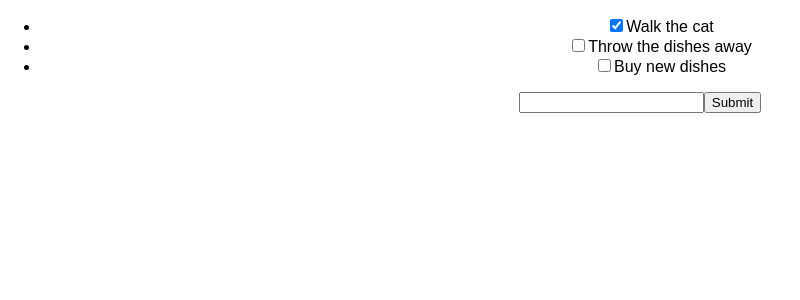
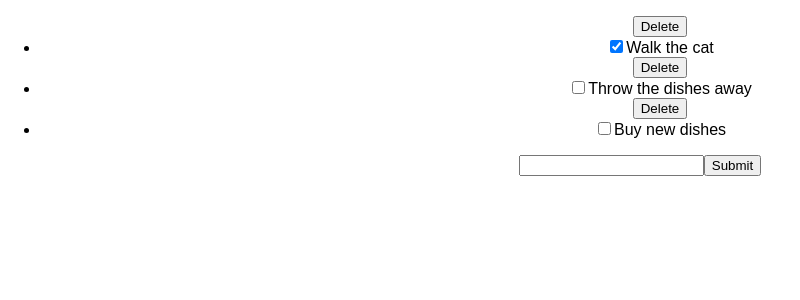
Before and after one commit to enigmatic-groot/intro-to-react, a React (Create React App) app in the folder react-to-do/: page / in a window 1280 px wide. Shown: the top 300 px of the page, without its empty margins (0-800 px from the left). Built offline with nearby package versions, Linux system fonts and the light colour scheme.

Commit message:
Assigment-8-ReactT0-D0-Delete---Events-

```diff
--- a/react-to-do/src/App.js
+++ b/react-to-do/src/App.js
@@ -10,40 +10,53 @@ class App extends Component {
       { description: 'Walk the cat', isCompleted: true },
       { description: 'Throw the dishes away', isCompleted: false },
       { description: 'Buy new dishes', isCompleted: false }
-      ],                 //Value(newTodo) from text input, Store the users input value in state
+          ],
           newTodoDescription: ''
         };
-  } /*We call setState and pass an object despite also having todo property. Merged.*/
-/*handleChange method*/
-  handleChange(e) { /*e.target is the target element, the text input*/
+          this.deleteTodo = this.deleteTodo.bind(this);
+      }
+
+      deleteTodo(description) {     //Codition: A copy of the the array at that index doesn't compare to property-description
+      const filteredTodos = this.state.todos.filter((todo, index) =>  todo.description !== description);
+        this.setState({
+
+          todos: filteredTodos
+        });
+      }
+
+      handleChange(e) {
         this.setState({ newTodoDescription: e.target.value })
       }
-  //handleSubmit method
+
       handleSubmit(e) {
-    if(!this.state.newTodoDescription) { return }
         e.preventDefault();
-   //Add new to-do item
-    const newTodo = { description: this.state.newTodoDescription, isCompleted: false };
-   //Anti mutate, spread synax(JS-spread...) to pass setState a new array, with new to-do object add to the end.
-    this.setState({ todos: [...this.state.todos, newTodo], newTodoDescription: '' });
+        if (!this.state.newTodoDescription) { return }
+        const newTodo = { description: this.state.newTodoDescription,
+    isCompleted: false};
+        this.setState({ todos: [...this.state.todos, newTodo],
+    newTodoDescription: '' });
       }
       toggleComplete(index) {
         const todos = this.state.todos.slice();
         const todo = todos[index];
-    todo.isCompleted = todo.isCompleted ? false : true;
+        todo.isCompleted = todo.isCompleted ? false: true;
         this.setState({ todos: todos });
       }
+
       render() {
         return (
           <div className="App">
             <ul>
               { this.state.todos.map( (todo, index) =>
-                                                                                                                  /*Anonymous function passing to-do->index->modify*/
-          <ToDo key={ index } description={ todo.description } isCompleted={ todo.isCompleted } toggleComplete={ () => this.toggleComplete(index) } />
+                <ToDo key={ index } description={ todo.description }
+                    isCompleted={ todo.isCompleted } toggleComplete={ () =>
+                    this.toggleComplete(index) } deleteToDo={this.deleteTodo} />
               )}
-        </ul>                  {/*handleSubmit method*/}
-      <form onSubmit ={ (e) => this.handleSubmit(e)}> {/*Add onChange event listener and arrow function that accepts e and calls this.handleChange, passig it the e  arguement.*/}
-        <input type="text" value={ this.state.newTodoDescription} onChange={ (e) => this.handleChange(e) } />
+            </ul>
+            <form onSubmit={ (e) => this.handleSubmit(e) }>
+              <input type="text" value={
+                this.state.newTodoDescription } onChange={ (e) =>
+                this.handleChange(e) } />
               <input type="submit" />
             </form>
           </div>
@@ -53,7 +66,4 @@ class App extends Component {
 
 
 
-
-
-
 export default App;
--- a/react-to-do/src/components/ToDo.js
+++ b/react-to-do/src/components/ToDo.js
@@ -1,12 +1,22 @@
 import React, { Component } from 'react';
 
 class ToDo extends Component {
+  deleteToDo(description) {
+    this.props.deleteToDo(description);
+  }
    render() {
      return (
+       <div className="wrapper">
+      {/*Add a delete button to the ToDo component with onClick event listener*/}
+       <button className="deleteToDo" onClick = {(e) =>
+       this.deleteToDo(this.props.description)}>Delete</button>
+       {() => this.props.deleteToDo(this.props.description)}
+
        <li>                                                      {/* Event listener calls Anonymous function and Anonymous function pasess the index to modify*/}
          <input type="checkbox" checked={ this.props.isCompleted } onChange={ this.props.toggleComplete } />
          <span>{ this.props.description }</span>
          </li>
+       </div>
      );
    }
  }
```
Lines whose indentation alone changed are shown as unchanged.
